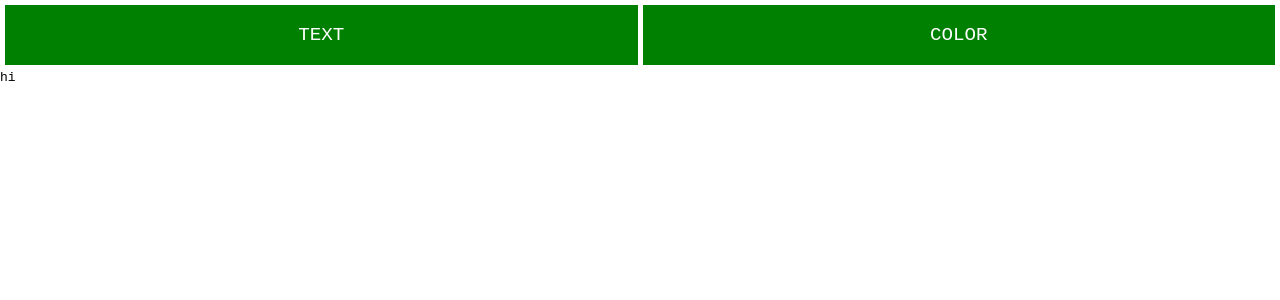
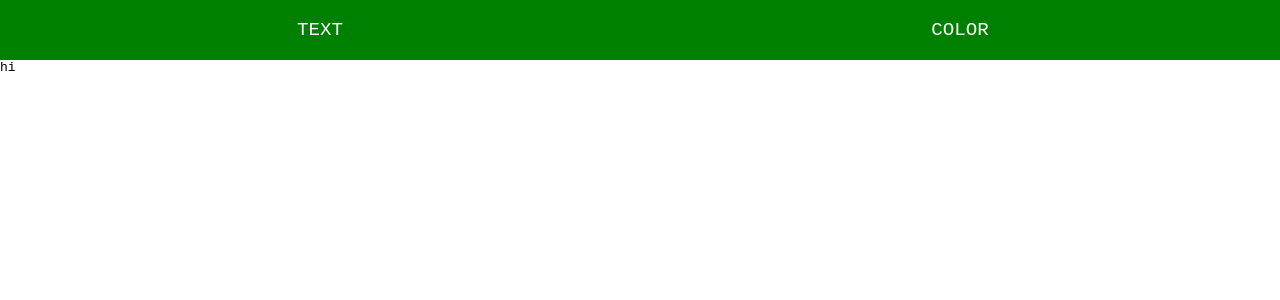
Before and after one commit to MoidHasanBeig/mindly-copy-reactApp, a React (Create React App) app: page / in a window 1280 px wide. Both pictures are taken after a click on the element 675 px from the left and 531 px from the top of the page. Shown: the top 300 px of the page. Built offline with nearby package versions, Linux system fonts and the light colour scheme.

Commit message:
UI fixes

```diff
--- a/public/css/main.css
+++ b/public/css/main.css
@@ -1 +1 @@
-#root{position:fixed;font-family:monospace}#root .circular-container{height:17rem;width:17rem;position:fixed;top:50%;left:50%;-webkit-transform:translate(-50%, -50%);-ms-transform:translate(-50%, -50%);transform:translate(-50%, -50%);border:1px solid #c4c4c4;border-radius:50%}#root .noteball{position:fixed;top:50%;left:50%;-webkit-transform:translate(-50%, -50%);-ms-transform:translate(-50%, -50%);transform:translate(-50%, -50%)}#root .noteball p{margin:0;position:fixed;top:50%;left:50%;-webkit-transform:translate(-50%, -50%);-ms-transform:translate(-50%, -50%);transform:translate(-50%, -50%)}#root .addnote{z-index:20;background-image:url('../images/addnote.svg');height:15px;width:15px;background-size:100% 100%}#root .notearea{height:100%;width:100%;position:fixed;top:0;left:0;background:white;z-index:30}#root .notearea .header-area{display:-webkit-box;display:-ms-flexbox;display:flex;width:100%;-ms-flex-pack:distribute;justify-content:space-around}#root .notearea .header-area .header-btn{width:50%;background:green;color:#fff;text-align:center;margin:5px}#root .notearea .header-area .header-btn p{font-size:1.2rem;padding:0}
+#root{position:fixed;font-family:monospace}#root .circular-container{height:17rem;width:17rem;position:fixed;top:50%;left:50%;-webkit-transform:translate(-50%, -50%);-ms-transform:translate(-50%, -50%);transform:translate(-50%, -50%);border:1px solid #c4c4c4;border-radius:50%}#root .noteball{position:fixed;top:50%;left:50%;-webkit-transform:translate(-50%, -50%);-ms-transform:translate(-50%, -50%);transform:translate(-50%, -50%)}#root .noteball p{margin:0;position:fixed;top:50%;left:50%;-webkit-transform:translate(-50%, -50%);-ms-transform:translate(-50%, -50%);transform:translate(-50%, -50%)}#root .addnote{z-index:20;background-image:url('../images/addnote.svg');height:15px;width:15px;background-size:100% 100%}#root .notearea{height:100%;width:100%;position:fixed;top:0;left:0;background:white;z-index:30}#root .notearea .header-area{display:-webkit-box;display:-ms-flexbox;display:flex;width:100%;-ms-flex-pack:distribute;justify-content:space-around}#root .notearea .header-area .header-btn{width:50%;background:green;color:#fff;text-align:center}#root .notearea .header-area .header-btn p{font-size:1.2rem;padding:0}
--- a/public/css/main.less
+++ b/public/css/main.less
@@ -58,7 +58,6 @@
         background: green;
         color: #fff;
         text-align: center;
-        margin: 5px;
 
         p {
           font-size: 1.2rem;
--- a/src/components/CreateNoteArea.jsx
+++ b/src/components/CreateNoteArea.jsx
@@ -16,8 +16,8 @@ function CreateNoteArea() {
   return (
     <div className="notearea">
       <div className="header-area">
-        <NoteHeaderBtn option="TEXT" onSelect={toggleTextAndColor} btnNo="1" />
-        <NoteHeaderBtn option="COLOR" onSelect={toggleTextAndColor} btnNo="2" />
+        <NoteHeaderBtn option="TEXT" onSelect={toggleTextAndColor} />
+        <NoteHeaderBtn option="COLOR" onSelect={toggleTextAndColor} />
       </div>
       <div className="body-area">
         {textElseColor ? <NoteTextArea /> : <NoteColorArea />}
--- a/src/components/NoteHeaderBtn.jsx
+++ b/src/components/NoteHeaderBtn.jsx
@@ -2,7 +2,7 @@ import React from "react";
 
 function NoteHeaderBtn(props) {
   return (
-    <div className="header-btn" onClick={props.onSelect} style={props.btnNo==="1" ? {marginRight:"0"} : {marginRight:"5px"}}>
+    <div className="header-btn" onClick={props.onSelect} >
       <p>{props.option}</p>
     </div>
   );
```
